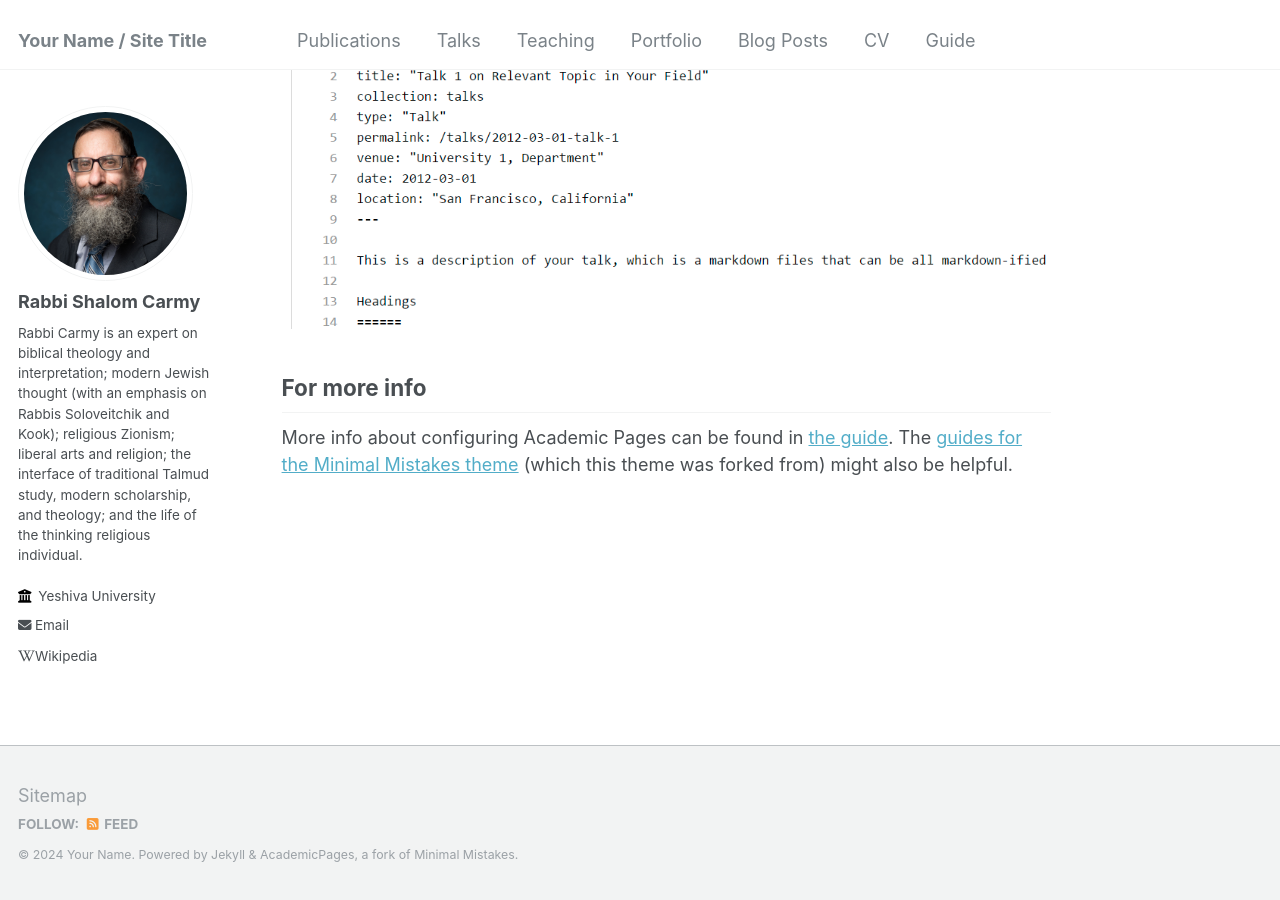
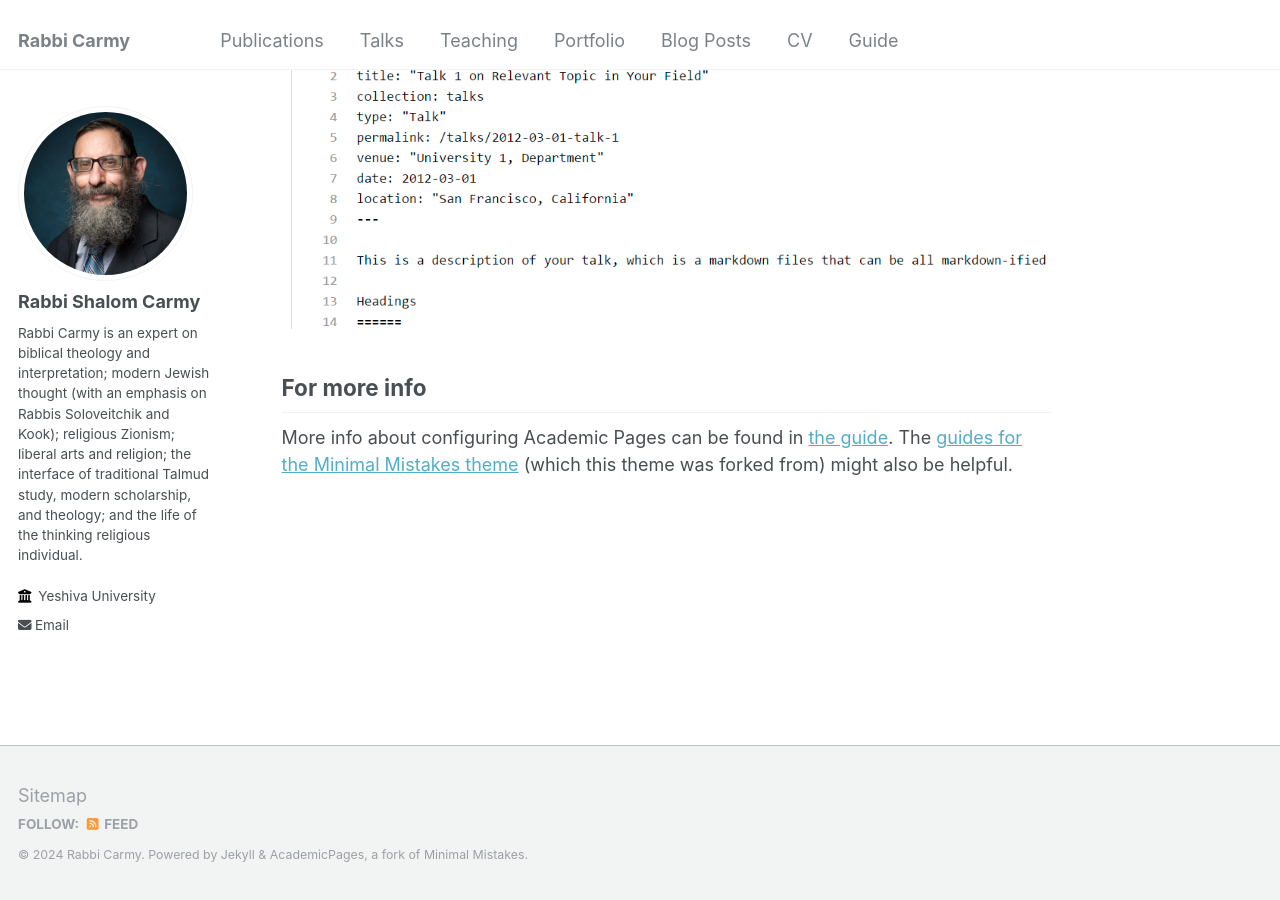
Before and after one commit to rabbicarmy/rabbicarmy.github.io, a Jekyll site: the page built from _pages/about.md, in a window 1280 px wide and 900 px high, scrolled down 2498 px. Built offline with Jekyll 4.4.1, drawn with Linux system fonts in a browser that asks for light colours.

Commit message:
Update _config.yml

```diff
--- a/_config.yml
+++ b/_config.yml
@@ -8,9 +8,9 @@
 
 # Basic Site Settings
 locale                   : "en-US"
-title                    : "Your Name / Site Title"
+title                    : "Rabbi Carmy"
 title_separator          : "-"
-name                     : &name "Your Name"
+name                     : &name "Rabbi Carmy"
 description              : &description "personal description"
 url                      : https://rabbicarmy.github.io # the base hostname & protocol for your site e.g. "https://mmistakes.github.io"
 baseurl                  : "" # the subpath of your site, e.g. "/blog"
@@ -67,7 +67,7 @@ author:
   twitter          : # Username for X / Twitter
   vine             : # Username
   weibo            : # Username
-  wikipedia        : "wiki/Shalom_Carmy"
+  #wikipedia        : "wiki/Shalom_Carmy"
   xing             : # Username
   youtube          : # Username
   zhihu            : # URL
```
